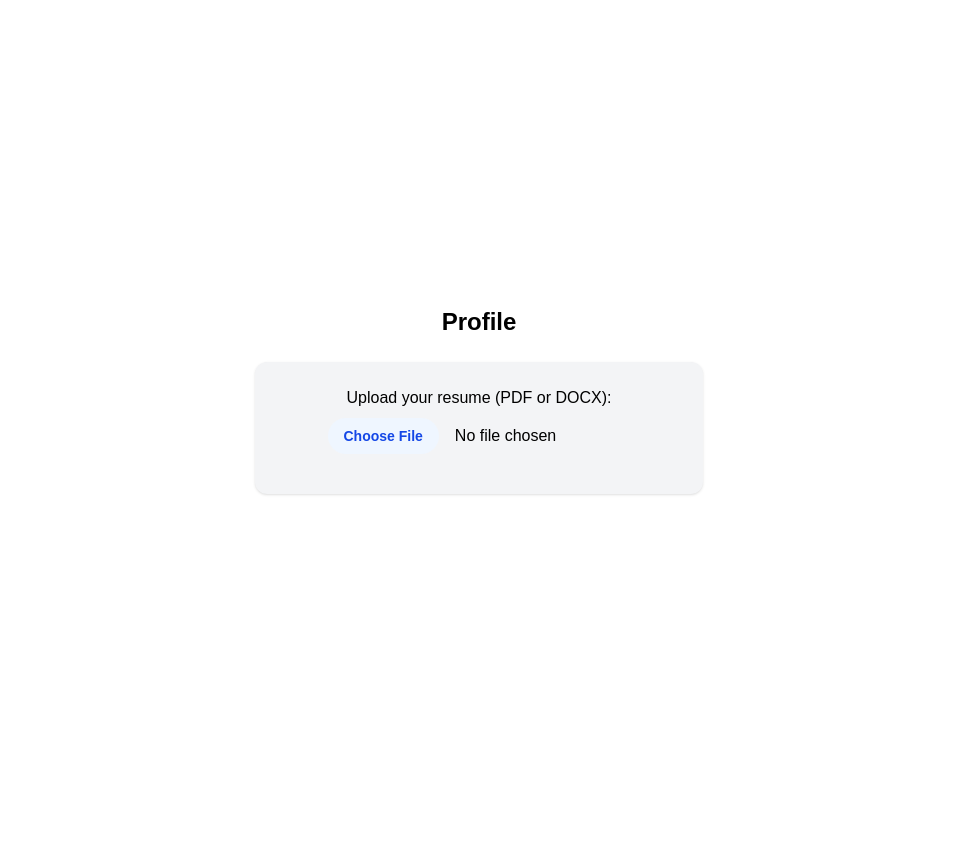
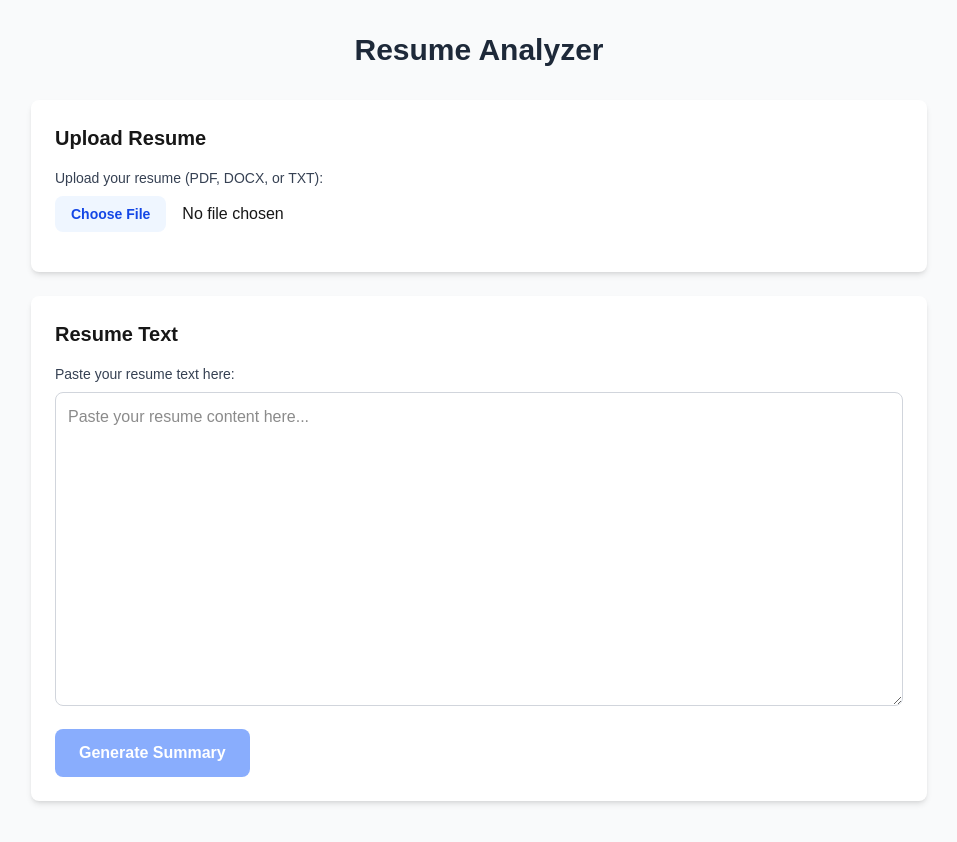
Before and after one commit to NTh1nk/SwipedIn, a Next.js app in the folder swiped-in/: page /profile in a window 1280 px wide. Shown: the top 842 px of the page, without its empty margins (161-1118 px from the left). Before the commit the page ends 800 px from the top, so only its background shows below. Built offline with nearby package versions, Linux system fonts and the light colour scheme.

Commit message:
added some visual changed

```diff
--- /dev/null
+++ b/swiped-in/src/app/api/summarize-resume/route.ts
@@ -0,0 +1,77 @@
+import { NextRequest, NextResponse } from 'next/server';
+
+export async function POST(req: NextRequest) {
+  try {
+    const { resume } = await req.json();
+
+    if (!resume || typeof resume !== 'string') {
+      return NextResponse.json(
+        { error: 'Resume text is required' },
+        { status: 400 }
+      );
+    }
+
+    const summary = await generateSummary(resume);
+
+    return NextResponse.json({ summary });
+  } catch (error) {
+    console.error('Error summarizing resume:', error);
+    return NextResponse.json(
+      { error: 'Failed to summarize resume' },
+      { status: 500 }
+    );
+  }
+}
+
+async function generateSummary(resumeText: string): Promise<string> {
+  // Check if OpenAI API key is available
+  const apiKey = process.env.OPENAI_API_KEY;
+
+  if (!apiKey) {
+    // Fallback to simple text processing if no API key
+    const sentences = resumeText.split(/[.!?]+/).filter(s => s.trim().length > 10);
+    const keyInfo = sentences.slice(0, 3).map(s => s.trim());
+
+    return `Professional Summary:\n\n${keyInfo.join('. ')}. This candidate demonstrates relevant experience and skills for the position.`;
+  }
+
+  try {
+    const openaiRes = await fetch('https://api.openai.com/v1/chat/completions', {
+      method: 'POST',
+      headers: {
+        'Authorization': `Bearer ${apiKey}`,
+        'Content-Type': 'application/json',
+      },
+      body: JSON.stringify({
+        model: 'gpt-3.5-turbo',
+        messages: [
+          {
+            role: 'system',
+            content: 'You are a professional resume analyzer. Create a concise 3-4 sentence summary highlighting key skills, experience, and qualifications. Focus on the most relevant information for job applications.'
+          },
+          {
+            role: 'user',
+            content: `Please summarize this resume:\n\n${resumeText}`
+          },
+        ],
+        max_tokens: 300,
+        temperature: 0.7,
+      }),
+    });
+
+    if (!openaiRes.ok) {
+      throw new Error('OpenAI API request failed');
+    }
+
+    const openaiData = await openaiRes.json();
+    return openaiData.choices?.[0]?.message?.content || 'Unable to generate summary.';
+  } catch (error) {
+    console.error('OpenAI API error:', error);
+
+    // Fallback to simple text processing
+    const sentences = resumeText.split(/[.!?]+/).filter(s => s.trim().length > 10);
+    const keyInfo = sentences.slice(0, 3).map(s => s.trim());
+
+    return `Professional Summary:\n\n${keyInfo.join('. ')}. This candidate demonstrates relevant experience and skills for the position.`;
+  }
+}
--- a/swiped-in/src/app/game/page.tsx
+++ b/swiped-in/src/app/game/page.tsx
@@ -113,6 +113,7 @@ export default function GameInterface() {
 					console.log("No scenarios found, creating fallback scenario");
 					const fallbackScenario = ensureDefaultOptions({
 						situation: "No jobs available at the moment. Check back later!",
+						salary: undefined,
 						optionA: { text: "Decline", id: 0 },
 						optionB: { text: "Apply", id: 0 }
 					});
@@ -129,6 +130,7 @@ export default function GameInterface() {
 				// Fallback: create a default scenario on error
 				const fallbackScenario = ensureDefaultOptions({
 					situation: "Unable to load jobs. Please try again later.",
+					salary: undefined,
 					optionA: { text: "Decline", id: 0 },
 					optionB: { text: "Apply", id: 0 }
 				});
--- a/swiped-in/src/app/profile/page.tsx
+++ b/swiped-in/src/app/profile/page.tsx
@@ -1,32 +1,131 @@
 "use client";
 
 import { useRef, useState } from "react";
+import { extractTextFromFile, cleanResumeText } from "@/lib/resumeUtils";
 
 export default function ProfilePage() {
   const [resume, setResume] = useState<File | null>(null);
+  const [resumeText, setResumeText] = useState("");
+  const [summary, setSummary] = useState("");
+  const [loading, setLoading] = useState(false);
+  const [error, setError] = useState("");
   const fileInputRef = useRef<HTMLInputElement>(null);
 
   const handleFileChange = (e: React.ChangeEvent<HTMLInputElement>) => {
     if (e.target.files && e.target.files[0]) {
-      setResume(e.target.files[0]);
+      const file = e.target.files[0];
+      setResume(file);
+      setResumeText("");
+      setSummary("");
+      setError("");
+
+      // Extract text from the file
+      extractTextFromFile(file)
+        .then(text => {
+          const cleanedText = cleanResumeText(text);
+          setResumeText(cleanedText);
+        })
+        .catch(err => {
+          setError(err.message);
+        });
+    }
+  };
+
+  const handleSummarize = async () => {
+    if (!resumeText.trim()) {
+      setError("Please provide resume text to summarize.");
+      return;
+    }
+
+    setLoading(true);
+    setError("");
+    setSummary("");
+
+    try {
+      const res = await fetch("/api/summarize-resume", {
+        method: "POST",
+        headers: { "Content-Type": "application/json" },
+        body: JSON.stringify({ resume: resumeText }),
+      });
+
+      if (!res.ok) {
+        throw new Error("Failed to summarize resume");
+      }
+
+      const data = await res.json();
+      setSummary(data.summary);
+    } catch (err: any) {
+      setError(err.message || "Failed to generate summary");
+    } finally {
+      setLoading(false);
     }
   };
 
   return (
-    <div className="min-h-screen flex flex-col items-center justify-center bg-white text-black p-4">
-      <h1 className="text-2xl font-bold mb-6">Profile</h1>
-      <div className="w-full max-w-md bg-gray-100 rounded-xl shadow p-6 flex flex-col items-center">
-        <label className="block mb-2 font-medium">Upload your resume (PDF or DOCX):</label>
+    <div className="min-h-screen bg-gray-50 py-8 px-4">
+      <div className="max-w-4xl mx-auto">
+        <h1 className="text-3xl font-bold text-center mb-8 text-gray-800">Resume Analyzer</h1>
+
+        {/* File Upload Section */}
+        <div className="bg-white rounded-lg shadow-md p-6 mb-6">
+          <h2 className="text-xl font-semibold mb-4">Upload Resume</h2>
+          <div className="mb-4">
+            <label className="block text-sm font-medium text-gray-700 mb-2">
+              Upload your resume (PDF, DOCX, or TXT):
+            </label>
             <input
               ref={fileInputRef}
               type="file"
-          accept=".pdf,.doc,.docx"
+              accept=".pdf,.doc,.docx,.txt"
               onChange={handleFileChange}
-          className="mb-4 file:mr-4 file:py-2 file:px-4 file:rounded-full file:border-0 file:text-sm file:font-semibold file:bg-blue-50 file:text-blue-700 hover:file:bg-blue-100"
+              className="w-full file:mr-4 file:py-2 file:px-4 file:rounded-lg file:border-0 file:text-sm file:font-semibold file:bg-blue-50 file:text-blue-700 hover:file:bg-blue-100 transition-colors"
             />
+          </div>
           {resume && (
-          <div className="mt-2 text-green-700">
-            <span className="font-semibold">Selected file:</span> {resume.name}
+            <div className="text-green-600 font-medium">
+              ✓ Selected: {resume.name}
+            </div>
+          )}
+        </div>
+
+        {/* Manual Text Input Section */}
+        <div className="bg-white rounded-lg shadow-md p-6 mb-6">
+          <h2 className="text-xl font-semibold mb-4">Resume Text</h2>
+          <div className="mb-4">
+            <label className="block text-sm font-medium text-gray-700 mb-2">
+              Paste your resume text here:
+            </label>
+            <textarea
+              value={resumeText}
+              onChange={(e) => setResumeText(e.target.value)}
+              placeholder="Paste your resume content here..."
+              rows={12}
+              className="w-full border border-gray-300 rounded-lg p-3 focus:outline-none focus:ring-2 focus:ring-blue-500 focus:border-transparent"
+            />
+          </div>
+
+          {error && (
+            <div className="text-red-600 text-sm mb-4">{error}</div>
+          )}
+
+          <button
+            onClick={handleSummarize}
+            disabled={loading || !resumeText.trim()}
+            className="bg-blue-600 text-white px-6 py-3 rounded-lg font-semibold hover:bg-blue-700 transition-colors disabled:opacity-50 disabled:cursor-not-allowed"
+          >
+            {loading ? "Generating Summary..." : "Generate Summary"}
+          </button>
+        </div>
+
+        {/* Summary Section */}
+        {summary && (
+          <div className="bg-white rounded-lg shadow-md p-6">
+            <h2 className="text-xl font-semibold mb-4">AI-Generated Summary</h2>
+            <div className="bg-gray-50 rounded-lg p-4 border-l-4 border-blue-500">
+              <p className="whitespace-pre-line text-gray-800 leading-relaxed">
+                {summary}
+              </p>
+            </div>
           </div>
         )}
       </div>
--- /dev/null
+++ b/swiped-in/src/lib/resumeUtils.ts
@@ -0,0 +1,75 @@
+// Utility functions for resume processing
+
+export async function extractTextFromFile(file: File): Promise<string> {
+  return new Promise((resolve, reject) => {
+    if (file.type === "text/plain") {
+      // Handle plain text files
+      const reader = new FileReader();
+      reader.onload = (e) => {
+        const text = e.target?.result as string;
+        resolve(text);
+      };
+      reader.onerror = () => reject(new Error("Failed to read text file"));
+      reader.readAsText(file);
+    } else if (file.type === "application/pdf") {
+      // For PDF files, we'll need a PDF parser library
+      // You can install: npm install pdf-parse
+      reject(new Error("PDF parsing requires additional setup. Please paste text manually."));
+    } else if (file.type.includes("word") || file.type.includes("document")) {
+      // For Word documents, we'll need a DOCX parser library
+      // You can install: npm install mammoth
+      reject(new Error("Word document parsing requires additional setup. Please paste text manually."));
+    } else {
+      reject(new Error("Unsupported file type"));
+    }
+  });
+}
+
+export function cleanResumeText(text: string): string {
+  // Remove extra whitespace and normalize line breaks
+  return text
+    .replace(/\r\n/g, '\n')
+    .replace(/\r/g, '\n')
+    .replace(/\n\s*\n/g, '\n\n')
+    .trim();
+}
+
+export function extractKeyInformation(text: string): {
+  skills: string[];
+  experience: string[];
+  education: string[];
+} {
+  const lines = text.split('\n').map(line => line.trim()).filter(line => line.length > 0);
+
+  const skills: string[] = [];
+  const experience: string[] = [];
+  const education: string[] = [];
+
+  let currentSection = '';
+
+  for (const line of lines) {
+    const lowerLine = line.toLowerCase();
+
+    if (lowerLine.includes('skills') || lowerLine.includes('technologies') || lowerLine.includes('tools')) {
+      currentSection = 'skills';
+    } else if (lowerLine.includes('experience') || lowerLine.includes('work') || lowerLine.includes('employment')) {
+      currentSection = 'experience';
+    } else if (lowerLine.includes('education') || lowerLine.includes('degree') || lowerLine.includes('university')) {
+      currentSection = 'education';
+    } else {
+      switch (currentSection) {
+        case 'skills':
+          skills.push(line);
+          break;
+        case 'experience':
+          experience.push(line);
+          break;
+        case 'education':
+          education.push(line);
+          break;
+      }
+    }
+  }
+
+  return { skills, experience, education };
+}
```
Also changed, not shown: swiped-in/src/app/game/components/CardStack.tsx (+16 -4 lines), swiped-in/src/lib/supabase/cardUtils.ts (+7 -7 lines). Lines whose indentation alone changed are shown as unchanged.
